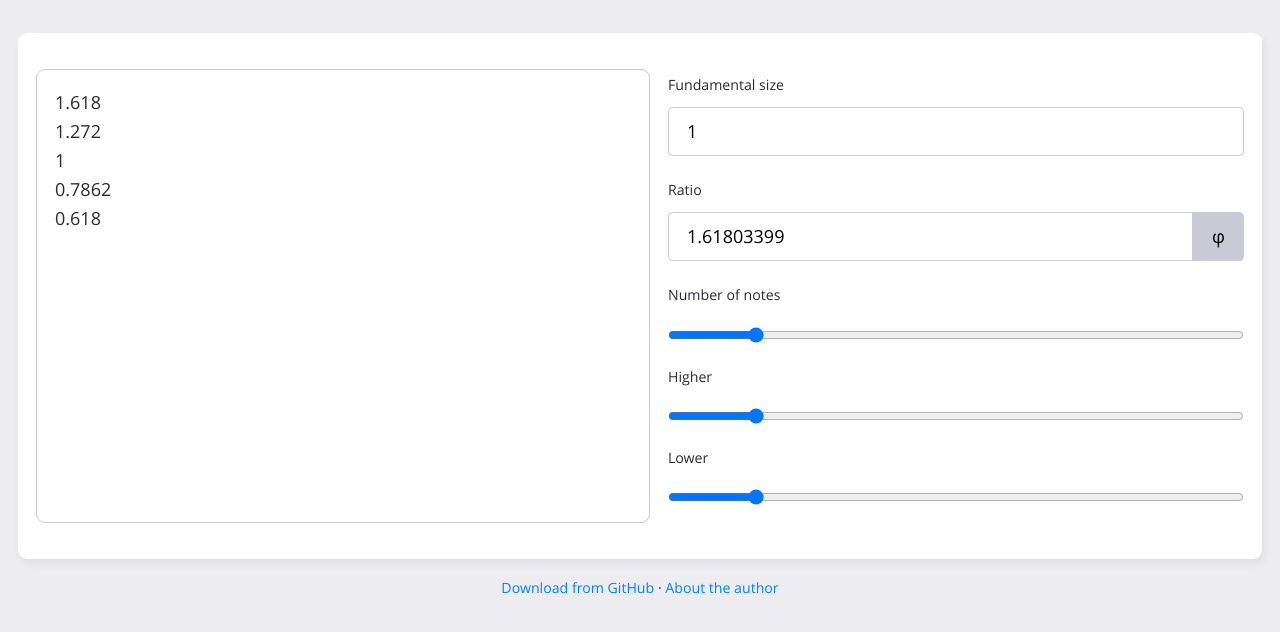
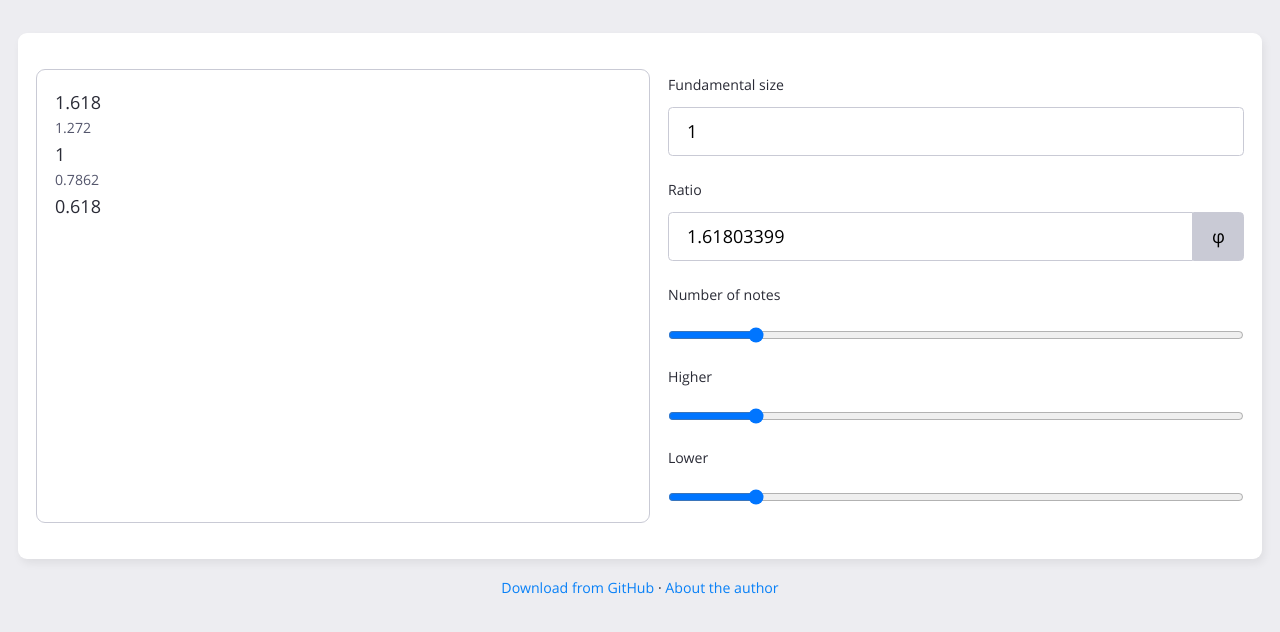
Before and after one commit to nierobs/scale-calculator, a website: page index.html in a window 1280 px wide. Shown: the part 58-690 px from the top of the page. Drawn offline with Linux system fonts and the light colour scheme.

Commit message:
Preserve .primary and .secondary on css

```diff
--- a/styles/style.css
+++ b/styles/style.css
@@ -120,6 +120,16 @@ label,
   flex: 1;
 }
 
+.primary {
+  font-weight: 647;
+}
+
+.secondary {
+  color: hsl(234, 12.5%, 37.5%);
+  font-size: 0.7862rem;
+  font-weight: 509;
+}
+
 #result {
   border: 0.0625rem solid hsl(234, 12.5%, 81.25%);
   border-radius: 0.5rem;
```
Also changed, not shown: scripts/purgecss.config.js (+4 -3 lines).
